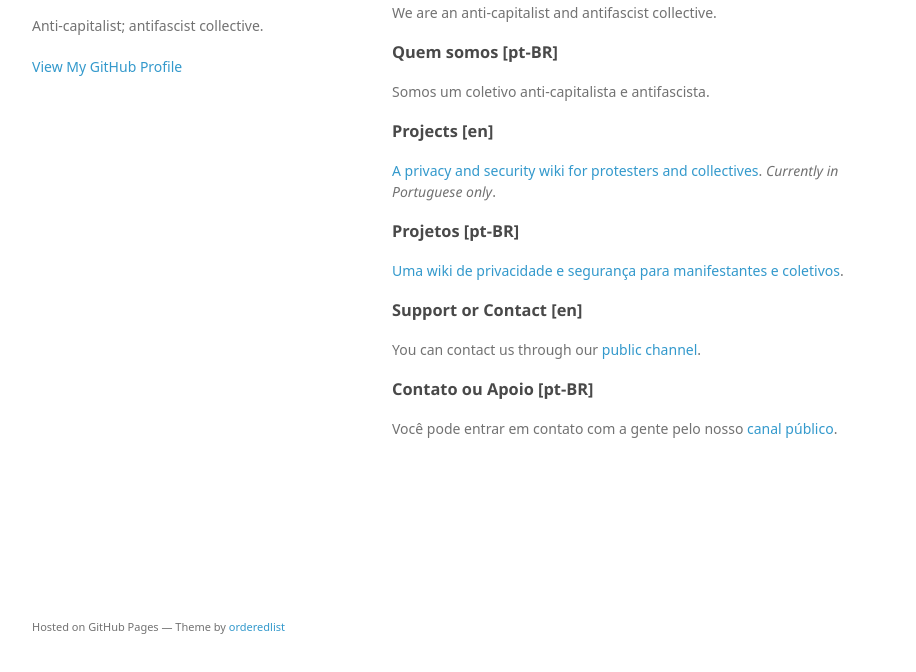
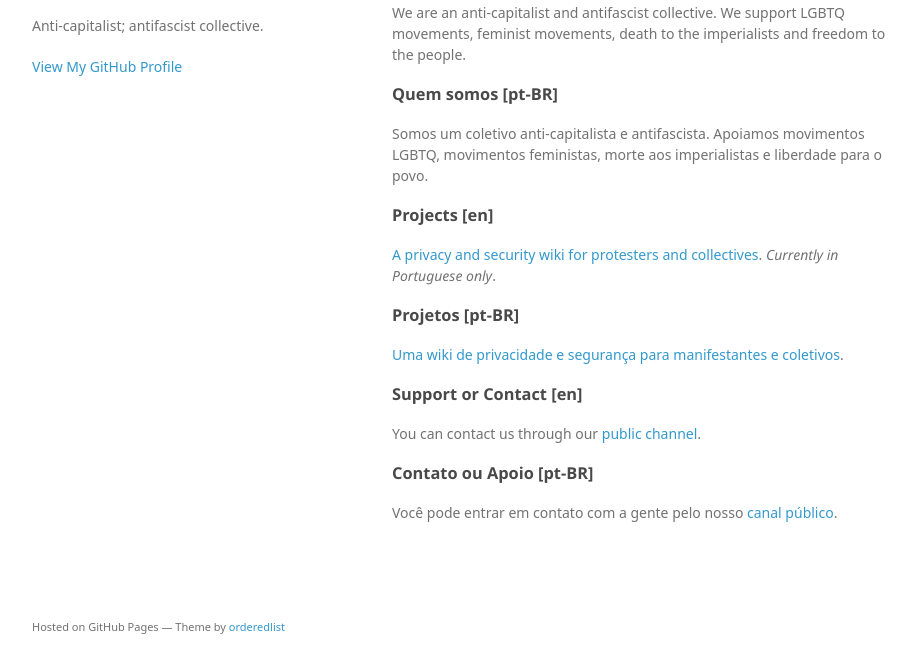
Before and after one commit to betweenthelines/betweenthelines.github.io, a plain HTML site: page index.html in a window 1280 px wide. Shown: the part 94-766 px from the top of the page, without its empty margins (178-1094 px from the left). Drawn offline with Linux system fonts and the light colour scheme; a web font is replaced by a local one.

Commit message:
Replace master branch with page content via GitHub

```diff
--- a/index.html
+++ b/index.html
@@ -26,12 +26,12 @@
         <h3>
 <a id="who-we-are-en" class="anchor" href="#who-we-are-en" aria-hidden="true"><span aria-hidden="true" class="octicon octicon-link"></span></a>Who we are [en]</h3>
 
-<p>We are an anti-capitalist and antifascist collective.</p>
+<p>We are an anti-capitalist and antifascist collective. We support LGBTQ movements, feminist movements, death to the imperialists and freedom to the people.</p>
 
 <h3>
 <a id="quem-somos-pt-br" class="anchor" href="#quem-somos-pt-br" aria-hidden="true"><span aria-hidden="true" class="octicon octicon-link"></span></a>Quem somos [pt-BR]</h3>
 
-<p>Somos um coletivo anti-capitalista e antifascista.</p>
+<p>Somos um coletivo anti-capitalista e antifascista. Apoiamos movimentos LGBTQ, movimentos feministas, morte aos imperialistas e liberdade para o povo.</p>
 
 <h3>
 <a id="projects-en" class="anchor" href="#projects-en" aria-hidden="true"><span aria-hidden="true" class="octicon octicon-link"></span></a>Projects [en]</h3>
--- a/params.json
+++ b/params.json
@@ -1,6 +1,6 @@
 {
   "name": "Between the lines",
   "tagline": "Anti-capitalist; antifascist collective.",
-  "body": "### Who we are [en]\r\nWe are an anti-capitalist and antifascist collective.\r\n\r\n### Quem somos [pt-BR]\r\nSomos um coletivo anti-capitalista e antifascista.\r\n\r\n### Projects [en]\r\n[A privacy and security wiki for protesters and collectives](https://github.com/betweenthelines/privacidade-negada/wiki). *Currently in Portuguese only*.\r\n\r\n### Projetos [pt-BR]\r\n[Uma wiki de privacidade e segurança para manifestantes e coletivos](https://github.com/betweenthelines/privacidade-negada/wiki).\r\n\r\n### Support or Contact [en]\r\nYou can contact us through our [public channel](https://gitter.im/betweenthelines/betweenthelines).\r\n\r\n### Contato ou Apoio [pt-BR]\r\nVocê pode entrar em contato com a gente pelo nosso [canal público](https://gitter.im/betweenthelines/betweenthelines).",
+  "body": "### Who we are [en]\r\nWe are an anti-capitalist and antifascist collective. We support LGBTQ movements, feminist movements, death to the imperialists and freedom to the people.\r\n\r\n### Quem somos [pt-BR]\r\nSomos um coletivo anti-capitalista e antifascista. Apoiamos movimentos LGBTQ, movimentos feministas, morte aos imperialistas e liberdade para o povo.\r\n\r\n### Projects [en]\r\n[A privacy and security wiki for protesters and collectives](https://github.com/betweenthelines/privacidade-negada/wiki). *Currently in Portuguese only*.\r\n\r\n### Projetos [pt-BR]\r\n[Uma wiki de privacidade e segurança para manifestantes e coletivos](https://github.com/betweenthelines/privacidade-negada/wiki).\r\n\r\n### Support or Contact [en]\r\nYou can contact us through our [public channel](https://gitter.im/betweenthelines/betweenthelines).\r\n\r\n### Contato ou Apoio [pt-BR]\r\nVocê pode entrar em contato com a gente pelo nosso [canal público](https://gitter.im/betweenthelines/betweenthelines).",
   "note": "Don't delete this file! It's used internally to help with page regeneration."
 }
```
